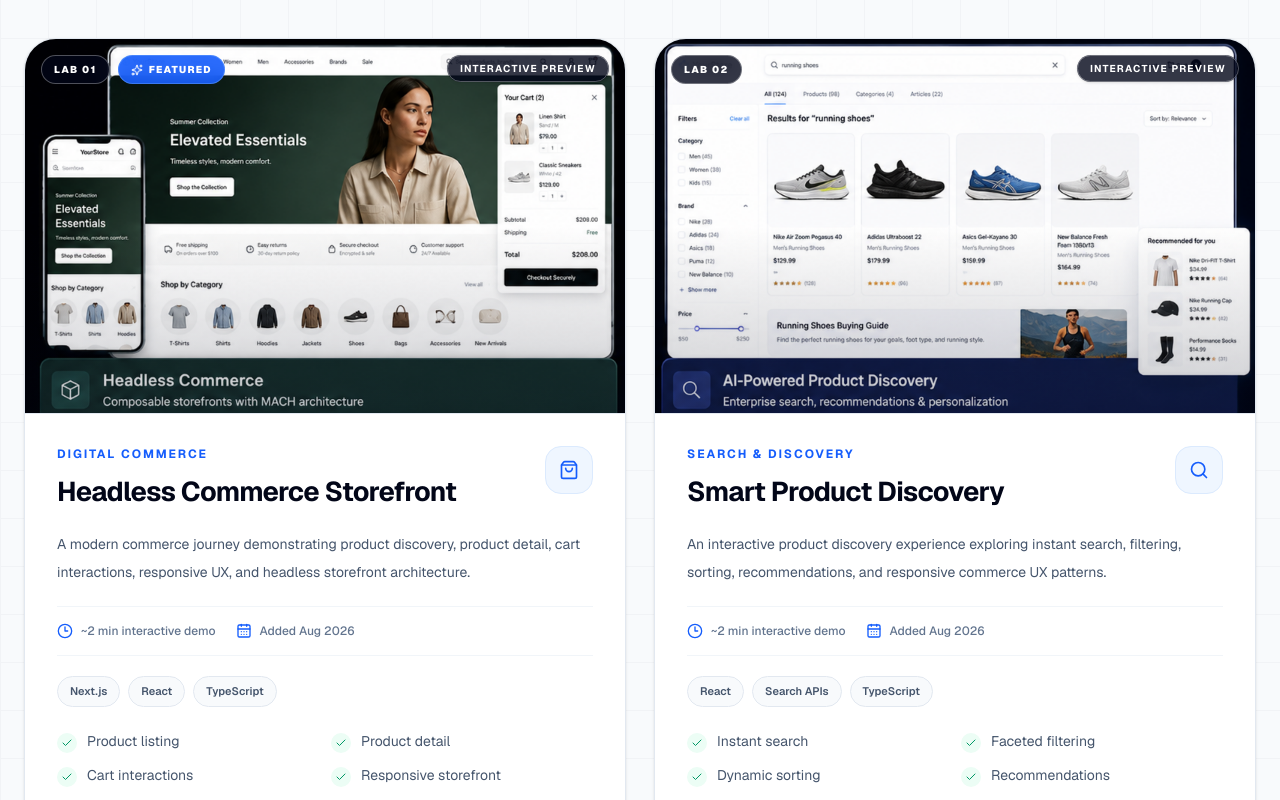
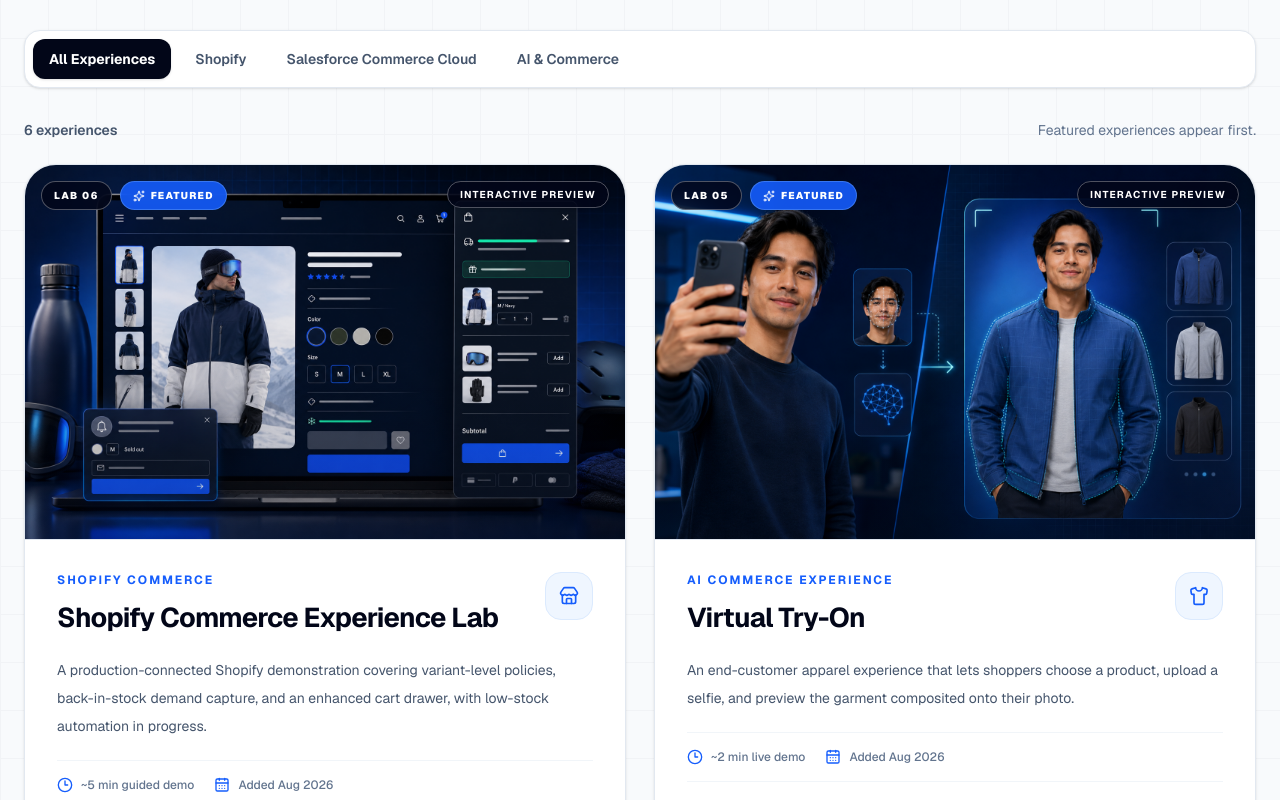
Before and after one commit to yourforceio/yourforce, a Next.js app: page /lab in a window 1280 px wide. Shown: the part 1100-1900 px from the top of the page. Built offline with nearby package versions, Linux system fonts and the light colour scheme.

Commit message:
Add Shopify and virtual try-on Lab experiences

```diff
--- a/app/lab/page.tsx
+++ b/app/lab/page.tsx
@@ -16,6 +16,41 @@
 
 import { lab } from "@/data/lab";
 import { site } from "@/data/site";
+import type { LabCategory } from "@/types/lab";
+
+type LabPlatform = "all" | LabCategory;
+
+type LabPageProps = {
+  searchParams?:
+    | Promise<{
+        platform?: string;
+      }>
+    | {
+        platform?: string;
+      };
+};
+
+const platformTabs: Array<{
+  label: string;
+  value: LabPlatform;
+}> = [
+  {
+    label: "All Experiences",
+    value: "all",
+  },
+  {
+    label: "Shopify",
+    value: "shopify",
+  },
+  {
+    label: "Salesforce Commerce Cloud",
+    value: "sfcc",
+  },
+  {
+    label: "AI & Commerce",
+    value: "ai-commerce",
+  },
+];
 
 export const metadata: Metadata = {
   title: lab.metadata.title,
@@ -50,7 +85,33 @@
   },
 };
 
-export default function LabPage() {
+export default async function LabPage({
+  searchParams,
+}: LabPageProps) {
+  const resolvedSearchParams = await searchParams;
+
+  const requestedPlatform =
+    resolvedSearchParams?.platform;
+
+  const activePlatform = platformTabs.some(
+    (tab) => tab.value === requestedPlatform,
+  )
+    ? (requestedPlatform as LabPlatform)
+    : "all";
+
+  const visibleItems = lab.items
+    .filter(
+      (item) =>
+        activePlatform === "all" ||
+        item.categories.includes(activePlatform),
+    )
+    .sort((first, second) => {
+      const firstRank = first.featuredRank ?? 999;
+      const secondRank = second.featuredRank ?? 999;
+
+      return firstRank - secondRank;
+    });
+
   return (
     <main>
       {/* Hero */}
@@ -298,15 +359,105 @@
               </p>
             </div>
 
+            {/* Platform filters */}
+            <nav
+              aria-label="Filter Lab experiences by platform"
+              className="
+                mt-10
+                flex
+                flex-wrap
+                gap-2
+                rounded-2xl
+                border
+                border-slate-200
+                bg-white
+                p-2
+                shadow-sm
+              "
+            >
+              {platformTabs.map((tab) => {
+                const active = tab.value === activePlatform;
+
+                const href =
+                  tab.value === "all"
+                    ? "/lab"
+                    : `/lab?platform=${tab.value}`;
+
+                return (
+                  <Link
+                    key={tab.value}
+                    href={href}
+                    aria-current={active ? "page" : undefined}
+                    scroll={false}
+                    className={
+                      active
+                        ? `
+                            inline-flex
+                            items-center
+                            justify-center
+                            rounded-xl
+                            bg-slate-950
+                            px-4
+                            py-2.5
+                            text-sm
+                            font-bold
+                            text-white
+                            shadow-sm
+                          `
+                        : `
+                            inline-flex
+                            items-center
+                            justify-center
+                            rounded-xl
+                            px-4
+                            py-2.5
+                            text-sm
+                            font-semibold
+                            text-slate-600
+                            transition-colors
+                            hover:bg-slate-100
+                            hover:text-slate-950
+                          `
+                    }
+                  >
+                    {tab.label}
+                  </Link>
+                );
+              })}
+            </nav>
+
             <div
               className="
-                mt-12
+                mt-8
+                flex
+                items-center
+                justify-between
+                gap-4
+              "
+            >
+              <p className="text-sm font-semibold text-slate-600">
+                {visibleItems.length}{" "}
+                {visibleItems.length === 1
+                  ? "experience"
+                  : "experiences"}
+              </p>
+
+              {activePlatform === "all" && (
+                <p className="text-sm text-slate-500">
+                  Featured experiences appear first.
+                </p>
+              )}
+            </div>
+
+            <div
+              className="
+                mt-6
                 grid
                 gap-7
                 md:grid-cols-2
               "
             >
-              {lab.items.map((item) => {
+              {visibleItems.map((item) => {
                 const Icon = item.icon;
 
                 const available =
@@ -725,6 +876,16 @@
                         {available ? (
                           <Link
                             href={item.href}
+                            target={
+                              item.external
+                                ? "_blank"
+                                : undefined
+                            }
+                            rel={
+                              item.external
+                                ? "noopener noreferrer"
+                                : undefined
+                            }
                             className="
                               inline-flex
                               items-center
@@ -736,7 +897,7 @@
                               hover:text-blue-500
                             "
                           >
-                            Enter Lab
+                            {item.ctaLabel ?? "Enter Lab"}
 
                             <ArrowRight
                               aria-hidden="true"
--- a/data/lab.ts
+++ b/data/lab.ts
@@ -1,8 +1,10 @@
 import {
   MapPinned,
   Search,
+  Shirt,
   ShoppingBag,
   SlidersHorizontal,
+  Store,
 } from "lucide-react";
 
 import type { LabData } from "@/types/lab";
@@ -58,6 +60,8 @@
       description:
         "A modern commerce journey demonstrating product discovery, product detail, cart interactions, responsive UX, and headless storefront architecture.",
 
+      categories: ["sfcc"],
+
       technologies: ["Next.js", "React", "TypeScript"],
 
       capabilities: [
@@ -83,7 +87,6 @@
 
       icon: ShoppingBag,
 
-      featured: true,
     },
 
     {
@@ -97,6 +100,8 @@
 
       description:
         "An interactive product discovery experience exploring instant search, filtering, sorting, recommendations, and responsive commerce UX patterns.",
+
+      categories: ["sfcc"],
 
       technologies: ["React", "Search APIs", "TypeScript"],
 
@@ -136,6 +141,8 @@
       description:
         "A store pickup and fulfilment experience demonstrating location discovery, inventory availability, preferred stores, and fulfilment selection.",
 
+      categories: ["sfcc"],
+
       technologies: ["Next.js", "Commerce APIs", "React"],
 
       capabilities: [
@@ -174,6 +181,8 @@
       description:
         "A transparent, rule-based commerce prototype that turns shopper requests into catalog matches, inventory context, and guided fulfilment.",
 
+      categories: ["ai-commerce"],
+
       technologies: ["Rule-Based Logic", "Commerce Data", "React"],
 
       capabilities: [
@@ -198,6 +207,102 @@
       status: "available",
 
       icon: SlidersHorizontal,
+    },
+
+    {
+      slug: "virtual-try-on",
+
+      number: "05",
+
+      eyebrow: "AI Commerce Experience",
+
+      title: "Virtual Try-On",
+
+      description:
+        "An end-customer apparel experience that lets shoppers choose a product, upload a selfie, and preview the garment composited onto their photo.",
+
+      categories: ["ai-commerce"],
+
+      technologies: ["Visual AI", "Image Processing", "Commerce UX"],
+
+      capabilities: [
+        "Product selection",
+        "Selfie upload",
+        "Garment composition",
+        "Generated try-on preview",
+      ],
+
+      preview: {
+        src: "/images/lab/virtual-try-on-preview.png",
+
+        alt: "Preview of the YourForce Virtual Try-On experience",
+      },
+
+      duration: "~2 min live demo",
+
+      added: "Added Aug 2026",
+
+      href: "https://tryfit.yourforce.io/demo",
+
+      external: true,
+
+      ctaLabel: "Experience Demo",
+
+      status: "available",
+
+      icon: Shirt,
+
+      featured: true,
+
+      featuredRank: 2,
+    },
+
+    {
+      slug: "shopify-commerce-tools",
+
+      number: "06",
+
+      eyebrow: "Shopify Commerce",
+
+      title: "Shopify Commerce Experience Lab",
+
+      description:
+        "A production-connected Shopify demonstration covering variant-level policies, back-in-stock demand capture, and an enhanced cart drawer, with low-stock automation in progress.",
+
+      categories: ["shopify"],
+
+      technologies: ["Shopify", "React Router", "Theme Extensions"],
+
+      capabilities: [
+        "Variant Final Sale",
+        "Rain Check notifications",
+        "Enhanced cart drawer",
+        "Low-stock automation (next)",
+      ],
+
+      preview: {
+        src: "/images/lab/shopify-commerce-tools-preview.png",
+
+        alt: "Preview of the YourForce Shopify Commerce Experience Lab",
+      },
+
+      duration: "~5 min guided demo",
+
+      added: "Added Aug 2026",
+
+      href: "https://yourforce-plus-lab.myshopify.com/products/the-complete-snowboard",
+
+      external: true,
+
+      ctaLabel: "Open Live Store",
+
+      status: "available",
+
+      icon: Store,
+
+      featured: true,
+
+      featuredRank: 1,
     },
   ],
 
--- a/types/lab.ts
+++ b/types/lab.ts
@@ -3,6 +3,11 @@
 export type LabStatus =
   | "available"
   | "coming-soon";
+
+export type LabCategory =
+  | "shopify"
+  | "sfcc"
+  | "ai-commerce";
 
 export type LabItem = {
   slug: string;
@@ -10,6 +15,8 @@
   eyebrow: string;
   title: string;
   description: string;
+
+  categories: LabCategory[];
 
   technologies: string[];
   capabilities: string[];
@@ -23,9 +30,12 @@
   added: string;
 
   href: string;
+  external?: boolean;
+  ctaLabel?: string;
   status: LabStatus;
   icon: LucideIcon;
   featured?: boolean;
+  featuredRank?: number;
 };
 
 export type LabData = {
```
Also changed, not shown: public/images/lab/shopify-commerce-tools-preview.png (added), public/images/lab/virtual-try-on-preview.png (added).
